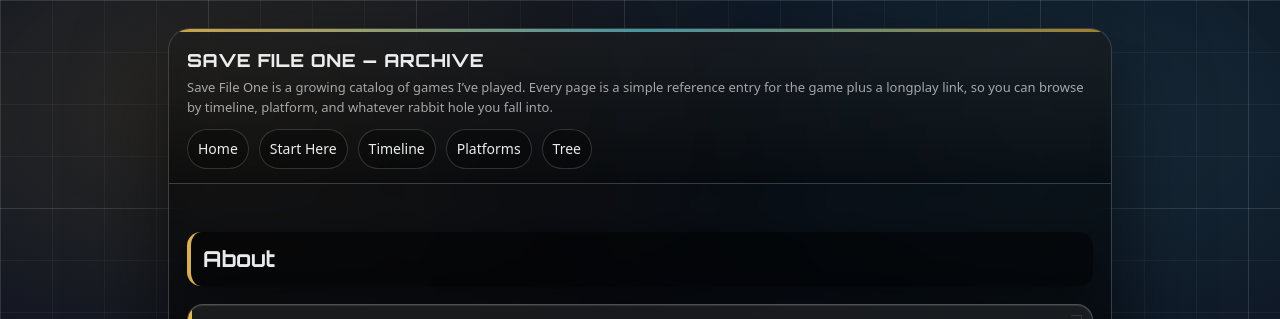
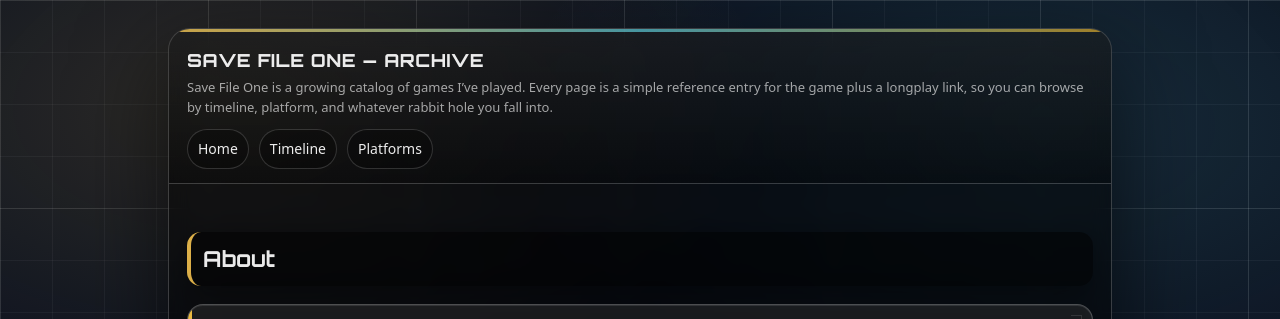
Before and after one commit to BacchusA/savefileone-archive, a Jekyll site: the page built from index.md, in a window 1280 px wide and 900 px high. Shown: the top 319 px of the window. Built offline with Jekyll 4.4.1, drawn with Linux system fonts in a browser that asks for light colours.

Commit message:
Update default.html

```diff
--- a/_layouts/default.html
+++ b/_layouts/default.html
@@ -21,12 +21,11 @@
           </div>
 
           <nav>
-            <a class="navlink" href="{{ site.baseurl }}/">Home</a>
-            <a class="navlink" href="{{ site.baseurl }}/start-here/">Start Here</a>
-            <a class="navlink" href="{{ site.baseurl }}/timeline/">Timeline</a>
-            <a class="navlink" href="{{ site.baseurl }}/platforms/">Platforms</a>
-            <a class="navlink" href="{{ site.baseurl }}/tree/">Tree</a>
-          </nav>
+  <a class="navlink" href="{{ site.baseurl }}/">Home</a>
+  <a class="navlink" href="{{ site.baseurl }}/timeline/">Timeline</a>
+  <a class="navlink" href="{{ site.baseurl }}/platforms/">Platforms</a>
+</nav>
+
         </header>
 
         <main>
@@ -38,16 +37,5 @@
         </footer>
       </div>
     </div>
-
-    <!-- Mermaid (must be inside <body>, ideally just before </body>) -->
-    <script type="module">
-      import mermaid from "https://cdn.jsdelivr.net/npm/mermaid@11/dist/mermaid.esm.min.mjs";
-      mermaid.initialize({
-        startOnLoad: true,
-        theme: "dark",
-        securityLevel: "loose",
-        flowchart: { htmlLabels: true }
-      });
-    </script>
   </body>
 </html>
```
